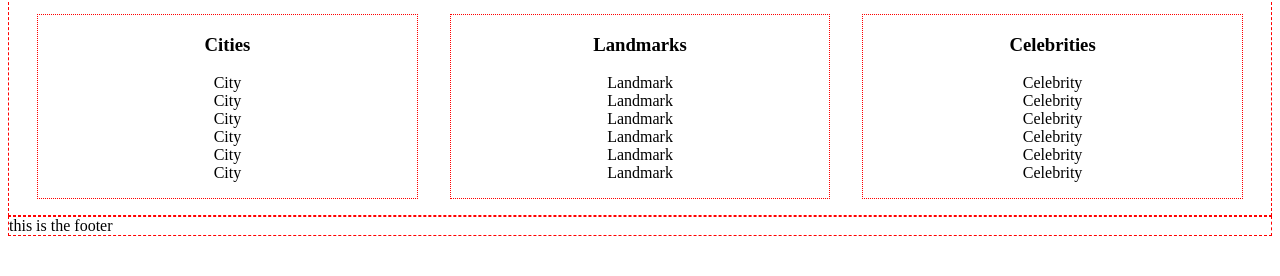
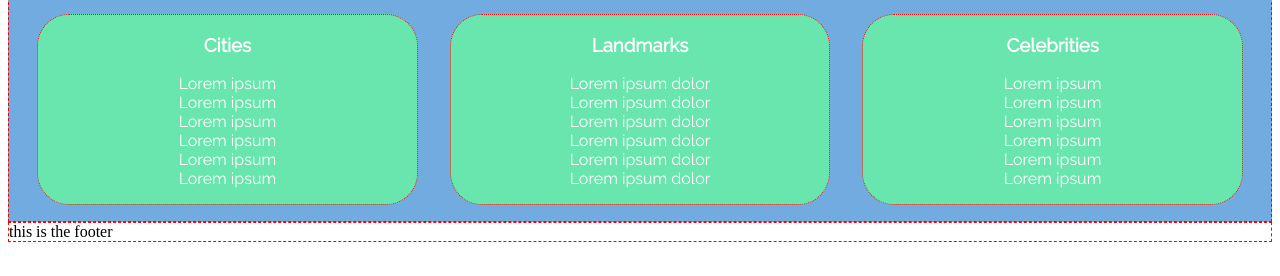
Before and after one commit to nss-day-cohort-43/hello-world-kiwanos, a plain HTML site: page index.html in a window 1280 px wide. Shown: the part 114-390 px from the top of the page. Drawn offline with Linux system fonts and the light colour scheme.

Commit message:
basic styling for country-info

```diff
--- a/css/country-info.css
+++ b/css/country-info.css
@@ -2,14 +2,19 @@
     display: flex;
     justify-content: center;
     flex-wrap: wrap;
+    background-color: rgb(114, 171, 224);
 }
 
 .info-card {
     border: dotted 1px red;
+    border-radius: 2em;
     flex-basis: 30%;
     text-align: center;
     margin: 1em;
     min-width: 200px;
+    background-color: #69e5ae;
+    color: white;
+    font-family: 'Raleway', sans-serif;
 }
 
 .info-list{
--- a/index.html
+++ b/index.html
@@ -30,34 +30,34 @@
         <div class="info-card">
             <h3>Cities</h3>
             <ul class="info-list">
-                <li>City</li>
-                <li>City</li>
-                <li>City</li>
-                <li>City</li>
-                <li>City</li>
-                <li>City</li>
+                <li>Lorem ipsum</li>
+                <li>Lorem ipsum</li>
+                <li>Lorem ipsum</li>
+                <li>Lorem ipsum</li>
+                <li>Lorem ipsum</li>
+                <li>Lorem ipsum</li>
             </ul>
         </div>
         <div class="info-card">
             <h3>Landmarks</h3>
             <ul class="info-list">
-                <li>Landmark</li>
-                <li>Landmark</li>
-                <li>Landmark</li>
-                <li>Landmark</li>
-                <li>Landmark</li>
-                <li>Landmark</li>
+                <li>Lorem ipsum dolor</li>
+                <li>Lorem ipsum dolor</li>
+                <li>Lorem ipsum dolor</li>
+                <li>Lorem ipsum dolor</li>
+                <li>Lorem ipsum dolor</li>
+                <li>Lorem ipsum dolor</li>
             </ul>
         </div>
         <div class="info-card">
             <h3>Celebrities</h3>
             <ul class="info-list">
-                <li>Celebrity</li>
-                <li>Celebrity</li>
-                <li>Celebrity</li>
-                <li>Celebrity</li>
-                <li>Celebrity</li>
-                <li>Celebrity</li>
+                <li>Lorem ipsum</li>
+                <li>Lorem ipsum</li>
+                <li>Lorem ipsum</li>
+                <li>Lorem ipsum</li>
+                <li>Lorem ipsum</li>
+                <li>Lorem ipsum</li>
             </ul>
         </div>
     </section>
```
